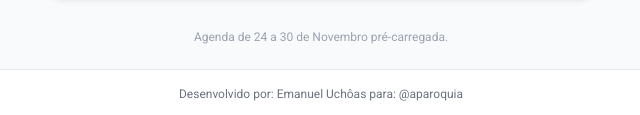
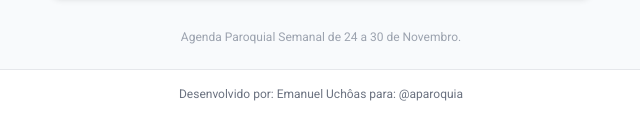
Before and after one commit to uhmanu-crypto/search, a plain HTML site: page index.html in a window 1280 px wide. Shown: the part 2603-2718 px from the top of the page, 319-959 px from the left. Drawn offline with nearby package versions, Linux system fonts and the light colour scheme.

Commit message:
Update index.html

```diff
--- a/index.html
+++ b/index.html
@@ -288,7 +288,7 @@
             <!-- Conteúdo injetado pelo JavaScript -->
         </div>
 
-        <p class="mt-8 text-center text-xs text-gray-400">Agenda de 24 a 30 de Novembro pré-carregada.</p>
+        <p class="mt-8 text-center text-xs text-gray-400">Agenda Paroquial Semanal de 24 a 30 de Novembro.</p>
     </main>
 
     <footer class="text-center py-4 text-xs text-gray-500 border-t border-gray-200 mt-auto header-bg">
```
